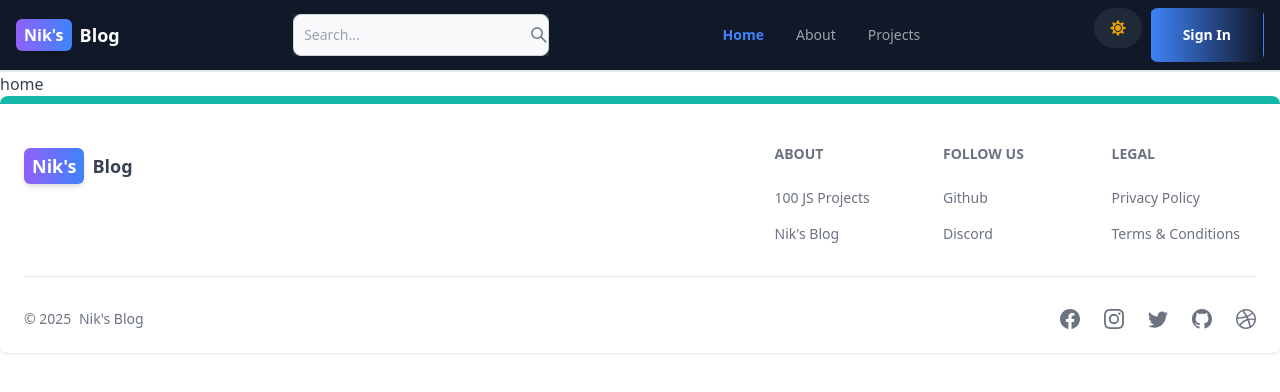
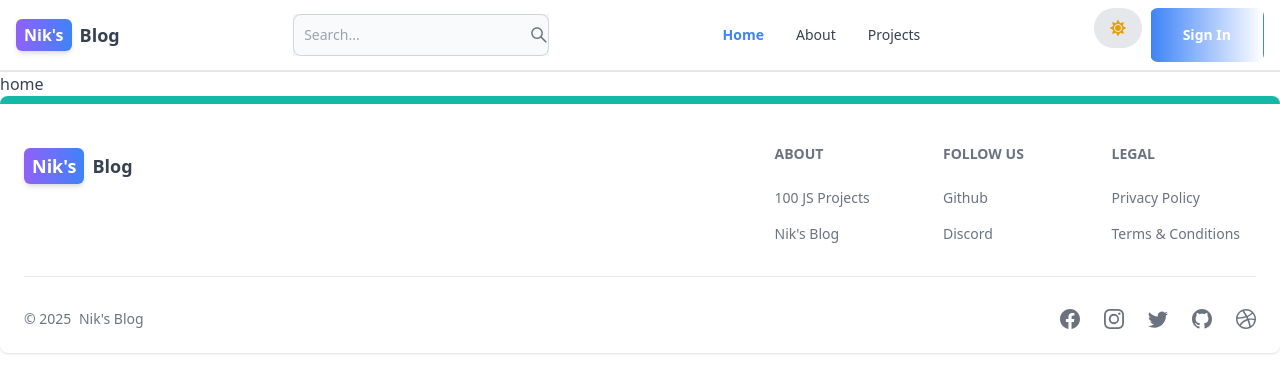
Before and after one commit to Nikhil-953/mern-blog, a React (Vite) app in the folder client/: page / in a window 1280 px wide. Shown: the top 392 px of the page. Built offline with nearby package versions, Linux system fonts and the light colour scheme; no server answers.

Commit message:
complete profile page UI

```diff
--- a/client/src/components/DashProfile.jsx
+++ b/client/src/components/DashProfile.jsx
@@ -1,9 +1,35 @@
+import { Button, TextInput } from 'flowbite-react';
 import React from 'react';
+import { useSelector } from 'react-redux';
 
 export default function DashProfile() {
+    const {currentUser} = useSelector(state => state.user)
   return (
-    <div className="h-screen">
-      DashProfile
+    <div className="h-screen max-w-lg mx-auto p-3 w-full">
+      <h1 className='my-7 text-center font-semibold text-3xl'>Profile</h1>
+      <form className='flex flex-col gap-4'>
+        <div className='w-32 h-32 self-center cursor-pointer shadow-md rounded-full bg-white'>
+        <img src={currentUser.profilePicture}
+         alt="user"
+         className="rounded-full w-full h-full object-cover"
+         style={{
+         border: "5px solid #d1d5db", // Tailwind's gray-300 color
+         borderRadius: "50%",
+         }}/>
+        </div>
+        <TextInput type='text' id='username' placeholder='username'
+        defaultValue={currentUser.username}/>
+        <TextInput type='email' id='email' placeholder='email'
+        defaultValue={currentUser.email}/>
+        <TextInput type='password' id='password' placeholder='password'/>
+        <Button type='submit' gradientDuoTone='purpleToBlue' outline>
+            Update
+        </Button>
+      </form>
+       <div className='text-red-500 flex justify-between mt-5'>
+        <span className='cursor-pointer'>Delete Account</span>
+        <span className='cursor-pointer'>Sign Out</span>
+       </div>
     </div>
   );
 }
--- a/client/src/components/DashSidebar.jsx
+++ b/client/src/components/DashSidebar.jsx
@@ -19,7 +19,7 @@ export default function DashSidebar() {
   return (
    <Sidebar
   className="
-    w-full sm:w-full md:w-64 sm:h-[180px] sm:h-[250px] md:h-[350px] lg:h-screen
+    w-full sm:w-full md:w-64  sm:h-[250px] md:h-[350px] lg:h-screen
   "
 >
   <Sidebar.Items>
--- a/client/src/components/Header.jsx
+++ b/client/src/components/Header.jsx
@@ -13,13 +13,25 @@ const Header = () => {
   const { theme } = useSelector((state) => state.theme);
 
   return (
-    <Navbar className="border-b-2 px-4 py-2 bg-gray-900 dark:bg-black text-white">
+    <Navbar
+  className={`border-b-2 px-4 py-2 ${
+    theme === "dark"
+      ? "bg-black text-white" // Dark Mode
+      : "bg-white text-black" // Light Mode
+  }`}
+>
   {/* Nik's Blog with Gradient */}
   <Link to="/" className="flex items-center space-x-2 px-0">
     <span className="px-2 py-1 bg-gradient-to-r from-purple-500 to-blue-500 text-white font-bold rounded-md shadow-md inline-flex items-center">
       Nik's
     </span>
-        <span className="text-white dark:text-white font-bold text-lg">Blog</span>
+    <span
+      className={`font-bold text-lg ${
+        theme === "dark" ? "text-white" : "text-black"
+      }`}
+    >
+      Blog
+    </span>
   </Link>
 
   {/* Mobile Toggle Button */}
@@ -31,24 +43,41 @@ const Header = () => {
       type="text"
       placeholder="Search..."
       rightIcon={AiOutlineSearch}
-          className="w-64 bg-gray-800 text-white"
+      className={`w-64 ${
+        theme === "dark"
+          ? "bg-gray-800 text-white"
+          : "bg-gray-100 text-black"
+      }`}
     />
   </form>
 
   {/* Mobile Search Button */}
-      <Button className="w-12 h-10 lg:hidden" color="gray" pill={true}>
+  <Button
+    className={`w-12 h-10 lg:hidden ${
+      theme === "dark" ? "bg-gray-800" : "bg-gray-200"
+    }`}
+    pill={true}
+  >
     <AiOutlineSearch />
   </Button>
 
   {/* Right Section with Theme and Auth Controls */}
   <div className="flex gap-2 md:order-2">
+    {/* Theme Toggle */}
     <button
-          className="w-12 h-10 flex items-center justify-center bg-gray-800 rounded-full"
+      className={`w-12 h-10 flex items-center justify-center ${
+        theme === "dark" ? "bg-gray-800" : "bg-gray-200"
+      } rounded-full`}
       onClick={() => dispatch(toggleTheme())}
     >
-          {theme === "light" ? <FaSun className="text-yellow-400" /> : <FaMoon className="text-gray-300" />}
+      {theme === "light" ? (
+        <FaSun className="text-yellow-400" />
+      ) : (
+        <FaMoon className="text-gray-300" />
+      )}
     </button>
 
+    {/* User Dropdown / Auth Controls */}
     {currentUser ? (
       <Dropdown
         arrowIcon={false}
@@ -57,7 +86,9 @@ const Header = () => {
       >
         <Dropdown.Header>
           <span className="block text-sm">@{currentUser.username}</span>
-              <span className="block text-sm font-medium">{currentUser.email}</span>
+          <span className="block text-sm font-medium">
+            {currentUser.email}
+          </span>
         </Dropdown.Header>
 
         <Link to={"/dashboard?tab=profile"}>
@@ -65,7 +96,6 @@ const Header = () => {
         </Link>
         <Dropdown.Divider />
         <Dropdown.Item>Sign out</Dropdown.Item>
-
       </Dropdown>
     ) : (
       <Link to="/sign-in">
@@ -78,17 +108,45 @@ const Header = () => {
 
   {/* Navbar Links (Collapsible in Mobile) */}
   <Navbar.Collapse>
-        <Navbar.Link className={path === "/" ? "text-blue-500 font-bold" : "text-gray-400"} as={"div"}>
+    <Navbar.Link
+      className={`${
+        path === "/"
+          ? "text-blue-500 font-bold"
+          : theme === "dark"
+          ? "text-gray-400"
+          : "text-gray-700"
+      }`}
+      as={"div"}
+    >
       <Link to="/">Home</Link>
     </Navbar.Link>
-        <Navbar.Link className={path === "/about" ? "text-blue-500 font-bold" : "text-gray-400"} as={"div"}>
+    <Navbar.Link
+      className={`${
+        path === "/about"
+          ? "text-blue-500 font-bold"
+          : theme === "dark"
+          ? "text-gray-400"
+          : "text-gray-700"
+      }`}
+      as={"div"}
+    >
       <Link to="/about">About</Link>
     </Navbar.Link>
-        <Navbar.Link className={path === "/projects" ? "text-blue-500 font-bold" : "text-gray-400"} as={"div"}>
+    <Navbar.Link
+      className={`${
+        path === "/projects"
+          ? "text-blue-500 font-bold"
+          : theme === "dark"
+          ? "text-gray-400"
+          : "text-gray-700"
+      }`}
+      as={"div"}
+    >
       <Link to="/projects">Projects</Link>
     </Navbar.Link>
   </Navbar.Collapse>
 </Navbar>
+
   );
 };
 
--- a/client/src/pages/Dashboard.jsx
+++ b/client/src/pages/Dashboard.jsx
@@ -25,7 +25,7 @@ const Dashboard = () => {
       {/* Sidebar */}
       <div
         className="
-          md:w-56
+          w-full md:w-56 h-screen
         "
       >
         <DashSidebar />
```
Lines whose indentation alone changed are shown as unchanged.
